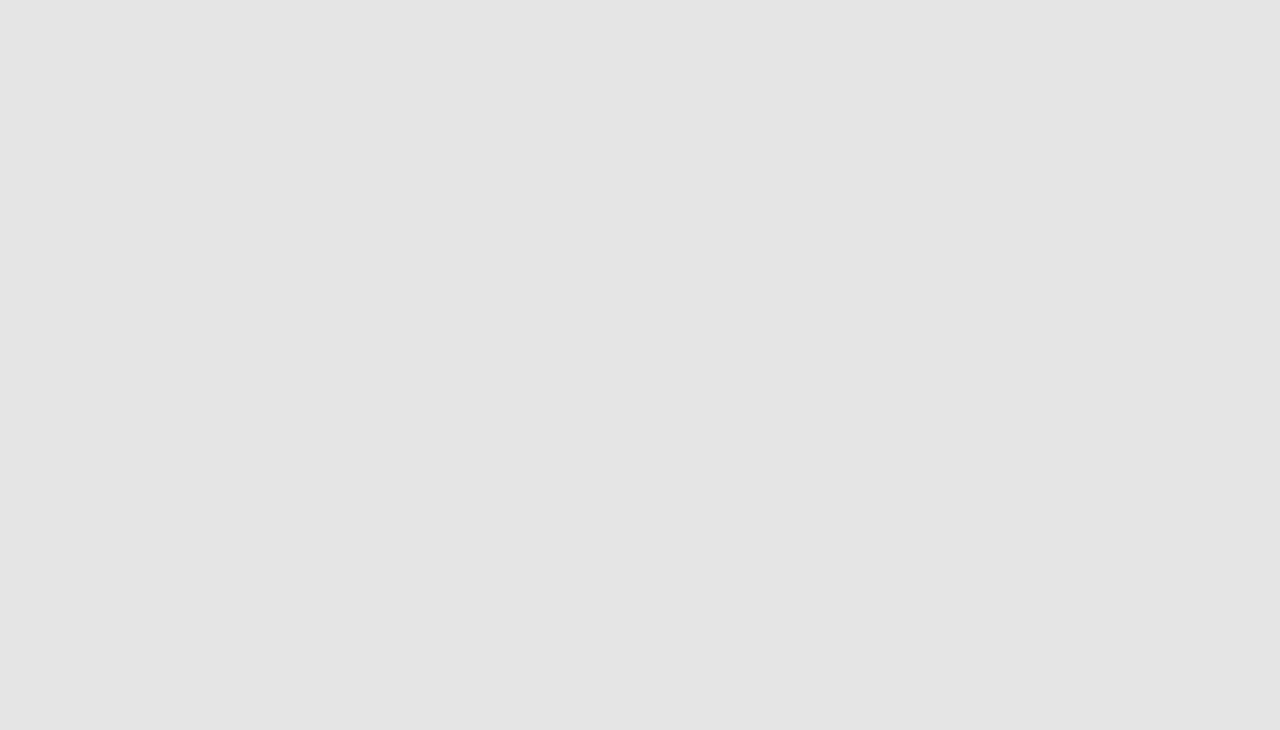
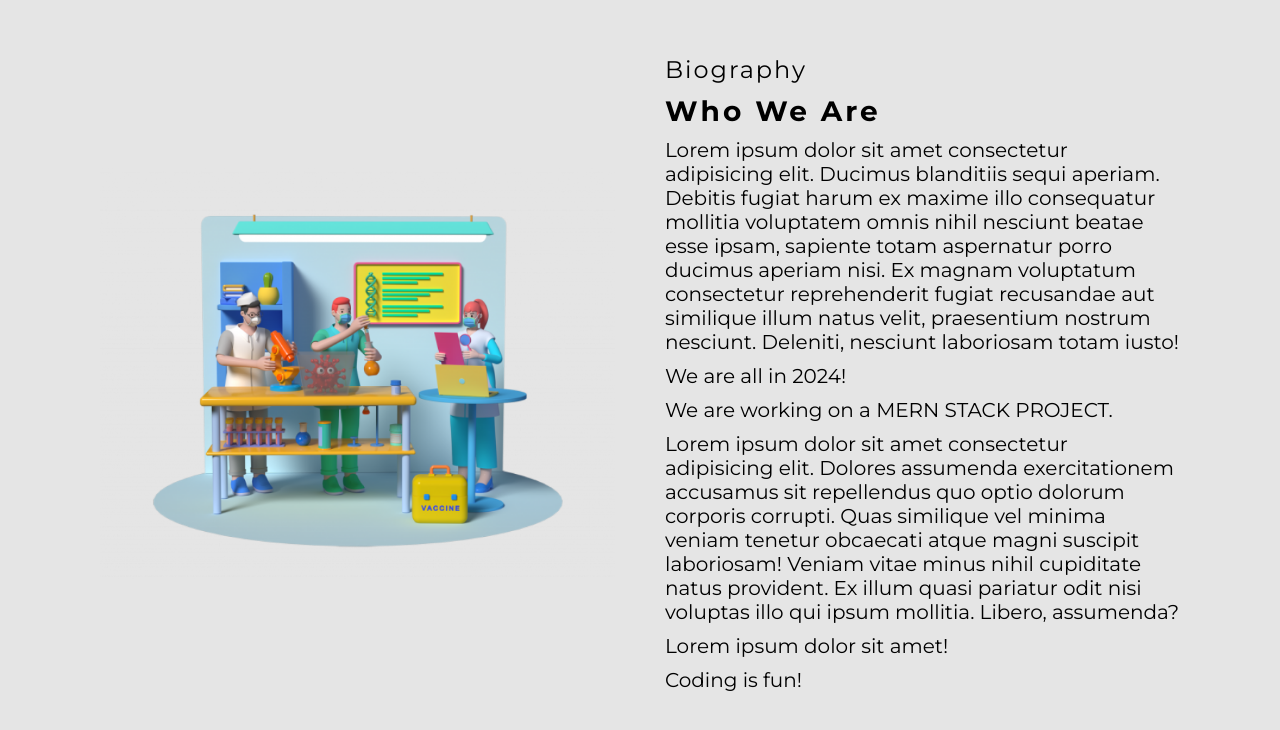
Before and after one commit to aman-7248/Hospital_Management1, a React (Vite) app in the folder frontend/: page / in a window 1280 px wide. Shown: the part 876-1606 px from the top of the page. Before the commit the page ends 891 px from the top, so only its background shows below. Built offline with nearby package versions, Linux system fonts and the light colour scheme.

Commit message:
adding Biography component in home page

```diff
--- a/frontend/src/Pages/Home.jsx
+++ b/frontend/src/Pages/Home.jsx
@@ -1,6 +1,6 @@
 import React, { useContext } from "react";
 import Hero from "../components/Hero";
-
+import Biography from "../components/Biography";
 
 const Home = () => {
   return (
@@ -11,6 +11,7 @@
         }
         imageUrl={"/hero.png"}
       />
+      <Biography imageUrl={"/about.png"} />
     </>
   );
 };
--- /dev/null
+++ b/frontend/src/components/Biography.jsx
@@ -0,0 +1,40 @@
+import React from "react";
+
+const Biography = ({imageUrl}) => {
+  return (
+    <>
+      <div className="container biography">
+        <div className="banner">
+          <img src={imageUrl} alt="whoweare" />
+        </div>
+        <div className="banner">
+          <p>Biography</p>
+          <h3>Who We Are</h3>
+          <p>
+            Lorem ipsum dolor sit amet consectetur adipisicing elit. Ducimus
+            blanditiis sequi aperiam. Debitis fugiat harum ex maxime illo
+            consequatur mollitia voluptatem omnis nihil nesciunt beatae esse
+            ipsam, sapiente totam aspernatur porro ducimus aperiam nisi. Ex
+            magnam voluptatum consectetur reprehenderit fugiat recusandae aut
+            similique illum natus velit, praesentium nostrum nesciunt. Deleniti,
+            nesciunt laboriosam totam iusto!
+          </p>
+          <p>We are all in 2024!</p>
+          <p>We are working on a MERN STACK PROJECT.</p>
+          <p>
+            Lorem ipsum dolor sit amet consectetur adipisicing elit. Dolores
+            assumenda exercitationem accusamus sit repellendus quo optio dolorum
+            corporis corrupti. Quas similique vel minima veniam tenetur
+            obcaecati atque magni suscipit laboriosam! Veniam vitae minus nihil
+            cupiditate natus provident. Ex illum quasi pariatur odit nisi
+            voluptas illo qui ipsum mollitia. Libero, assumenda?
+          </p>
+          <p>Lorem ipsum dolor sit amet!</p>
+          <p>Coding is fun!</p>
+        </div>
+      </div>
+    </>
+  );
+};
+
+export default Biography;
```
